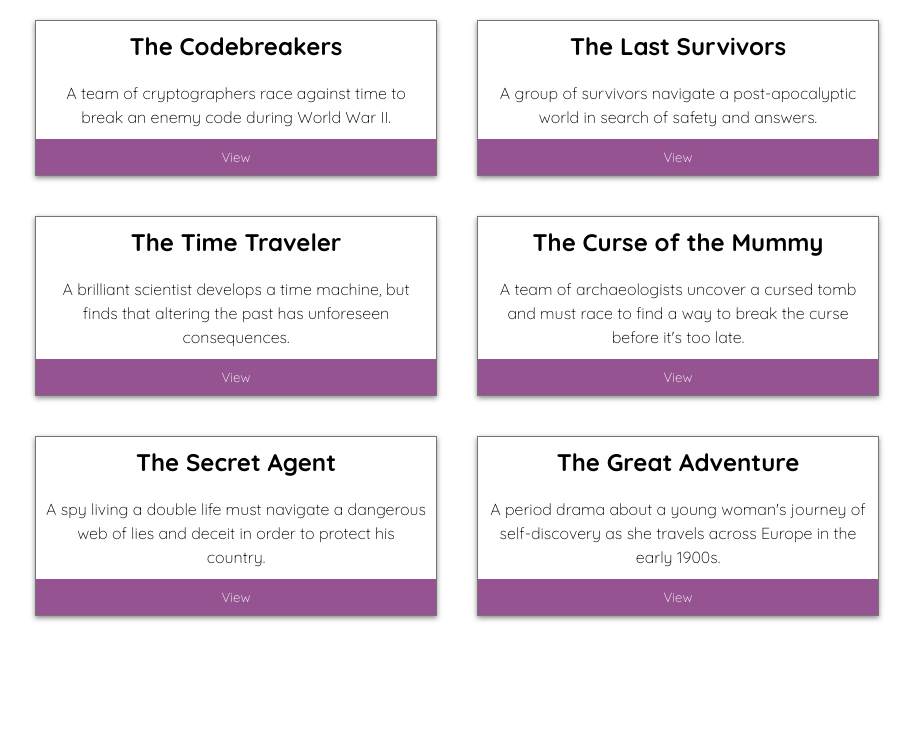
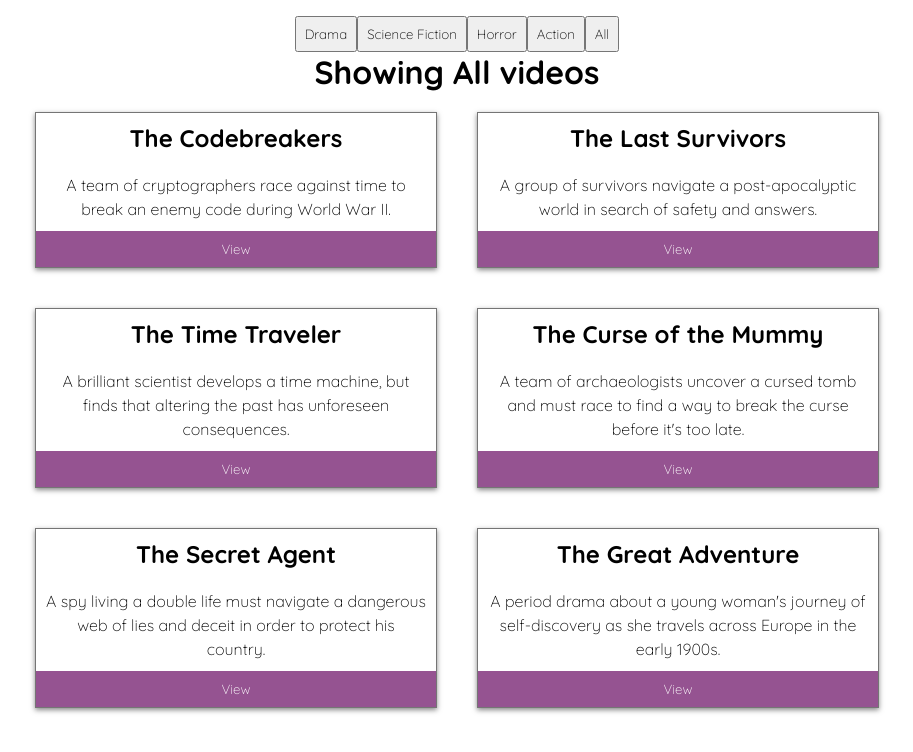
Before and after one commit to amigoscode/react, a React (Vite) app: page / in a window 1280 px wide. Shown: the top 752 px of the page, without its empty margins (183-1096 px from the left). Built offline with nearby package versions, Linux system fonts and the light colour scheme.

Commit message:
chore: add code for end

```diff
--- a/src/App.jsx
+++ b/src/App.jsx
@@ -1,16 +1,39 @@
 import Card from './components/Card';
 import { videos } from './video-data.js';
 import styles from './App.module.css';
+import { useState } from 'react';
 
 const App = () => {
+  const [filteredVideos, setFilteredVideos] = useState(videos);
+  const [selectedGenre, setSelectedGenre] = useState('All');
   const genres = ['Drama', 'Science Fiction', 'Horror', 'Action', 'All'];
 
+  const filterByGenre = (genre) => {
+    setSelectedGenre(genre);
+    if (genre === 'All') {
+      setFilteredVideos(videos);
+      return;
+    }
+    const filtered = videos.filter((video) => video.genre === genre);
+    setFilteredVideos(filtered);
+  };
+
   return (
-    <div className={styles.wrapper}>
-      {videos.map((video) => (
-        <Card key={video.id} video={video} />
-      ))}
-    </div>
+    <>
+      <header className={styles.genres}>
+        {genres.map((genre, index) => (
+          <button onClick={() => filterByGenre(genre)} key={index}>
+            {genre}
+          </button>
+        ))}
+        <h1>Showing {selectedGenre} videos</h1>
+      </header>
+      <div className={styles.wrapper}>
+        {filteredVideos.map((video) => (
+          <Card key={video.id} video={video} />
+        ))}
+      </div>
+    </>
   );
 };
 
--- a/src/App.module.css
+++ b/src/App.module.css
@@ -16,3 +16,14 @@
   color: white;
   background-color: black;
 }
+
+.genres {
+  text-align: center;
+  margin-top: 1rem;
+}
+
+.genres>button {
+  color: black;
+  cursor: pointer;
+  padding: .5rem;
+}
```
